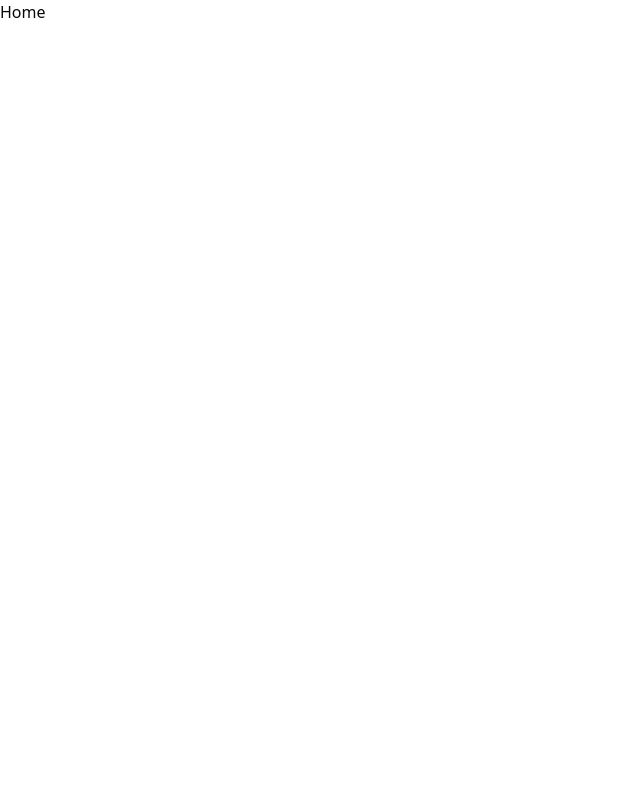
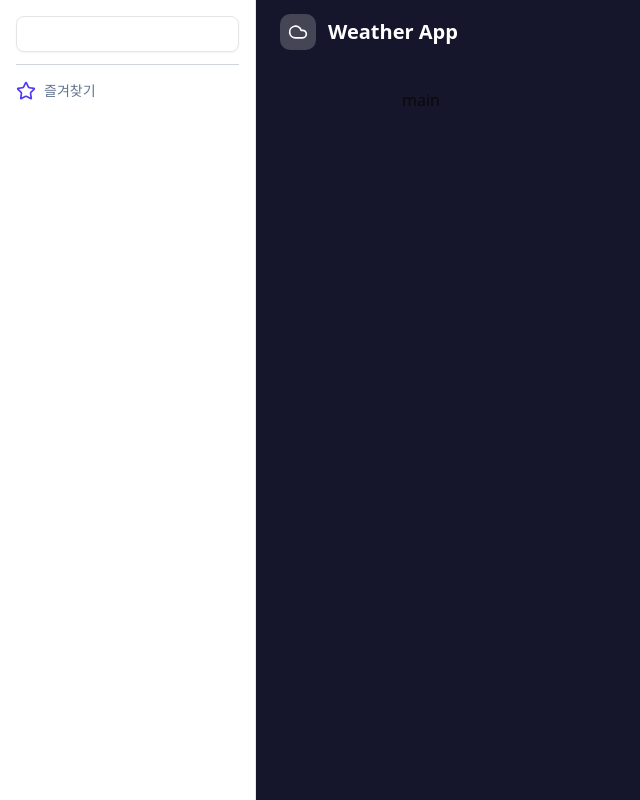
Before and after one commit to smyn95/realteeth-fe, a React (Vite) app: page / in a window 1280 px wide. Shown: the whole page, without its empty margins (0-640 px from the left). Built offline with nearby package versions, Linux system fonts and the light colour scheme.

Commit message:
레이아웃 디자인 추가
- shadcn Drawer, Input 컴포넌트 추가
- 모바일 전용 레이아웃 디자인 추가

```diff
--- /dev/null
+++ b/src/components/ui/drawer.tsx
@@ -0,0 +1,133 @@
+import * as React from "react"
+import { Drawer as DrawerPrimitive } from "vaul"
+
+import { cn } from "@/lib/utils"
+
+function Drawer({
+  ...props
+}: React.ComponentProps<typeof DrawerPrimitive.Root>) {
+  return <DrawerPrimitive.Root data-slot="drawer" {...props} />
+}
+
+function DrawerTrigger({
+  ...props
+}: React.ComponentProps<typeof DrawerPrimitive.Trigger>) {
+  return <DrawerPrimitive.Trigger data-slot="drawer-trigger" {...props} />
+}
+
+function DrawerPortal({
+  ...props
+}: React.ComponentProps<typeof DrawerPrimitive.Portal>) {
+  return <DrawerPrimitive.Portal data-slot="drawer-portal" {...props} />
+}
+
+function DrawerClose({
+  ...props
+}: React.ComponentProps<typeof DrawerPrimitive.Close>) {
+  return <DrawerPrimitive.Close data-slot="drawer-close" {...props} />
+}
+
+function DrawerOverlay({
+  className,
+  ...props
+}: React.ComponentProps<typeof DrawerPrimitive.Overlay>) {
+  return (
+    <DrawerPrimitive.Overlay
+      data-slot="drawer-overlay"
+      className={cn(
+        "data-[state=open]:animate-in data-[state=closed]:animate-out data-[state=closed]:fade-out-0 data-[state=open]:fade-in-0 fixed inset-0 z-50 bg-black/50",
+        className
+      )}
+      {...props}
+    />
+  )
+}
+
+function DrawerContent({
+  className,
+  children,
+  ...props
+}: React.ComponentProps<typeof DrawerPrimitive.Content>) {
+  return (
+    <DrawerPortal data-slot="drawer-portal">
+      <DrawerOverlay />
+      <DrawerPrimitive.Content
+        data-slot="drawer-content"
+        className={cn(
+          "group/drawer-content bg-background fixed z-50 flex h-auto flex-col",
+          "data-[vaul-drawer-direction=top]:inset-x-0 data-[vaul-drawer-direction=top]:top-0 data-[vaul-drawer-direction=top]:mb-24 data-[vaul-drawer-direction=top]:max-h-[80vh] data-[vaul-drawer-direction=top]:rounded-b-lg data-[vaul-drawer-direction=top]:border-b",
+          "data-[vaul-drawer-direction=bottom]:inset-x-0 data-[vaul-drawer-direction=bottom]:bottom-0 data-[vaul-drawer-direction=bottom]:mt-24 data-[vaul-drawer-direction=bottom]:max-h-[80vh] data-[vaul-drawer-direction=bottom]:rounded-t-lg data-[vaul-drawer-direction=bottom]:border-t",
+          "data-[vaul-drawer-direction=right]:inset-y-0 data-[vaul-drawer-direction=right]:right-0 data-[vaul-drawer-direction=right]:w-3/4 data-[vaul-drawer-direction=right]:border-l data-[vaul-drawer-direction=right]:sm:max-w-sm",
+          "data-[vaul-drawer-direction=left]:inset-y-0 data-[vaul-drawer-direction=left]:left-0 data-[vaul-drawer-direction=left]:w-3/4 data-[vaul-drawer-direction=left]:border-r data-[vaul-drawer-direction=left]:sm:max-w-sm",
+          className
+        )}
+        {...props}
+      >
+        <div className="bg-muted mx-auto mt-4 hidden h-2 w-[100px] shrink-0 rounded-full group-data-[vaul-drawer-direction=bottom]/drawer-content:block" />
+        {children}
+      </DrawerPrimitive.Content>
+    </DrawerPortal>
+  )
+}
+
+function DrawerHeader({ className, ...props }: React.ComponentProps<"div">) {
+  return (
+    <div
+      data-slot="drawer-header"
+      className={cn(
+        "flex flex-col gap-0.5 p-4 group-data-[vaul-drawer-direction=bottom]/drawer-content:text-center group-data-[vaul-drawer-direction=top]/drawer-content:text-center md:gap-1.5 md:text-left",
+        className
+      )}
+      {...props}
+    />
+  )
+}
+
+function DrawerFooter({ className, ...props }: React.ComponentProps<"div">) {
+  return (
+    <div
+      data-slot="drawer-footer"
+      className={cn("mt-auto flex flex-col gap-2 p-4", className)}
+      {...props}
+    />
+  )
+}
+
+function DrawerTitle({
+  className,
+  ...props
+}: React.ComponentProps<typeof DrawerPrimitive.Title>) {
+  return (
+    <DrawerPrimitive.Title
+      data-slot="drawer-title"
+      className={cn("text-foreground font-semibold", className)}
+      {...props}
+    />
+  )
+}
+
+function DrawerDescription({
+  className,
+  ...props
+}: React.ComponentProps<typeof DrawerPrimitive.Description>) {
+  return (
+    <DrawerPrimitive.Description
+      data-slot="drawer-description"
+      className={cn("text-muted-foreground text-sm", className)}
+      {...props}
+    />
+  )
+}
+
+export {
+  Drawer,
+  DrawerPortal,
+  DrawerOverlay,
+  DrawerTrigger,
+  DrawerClose,
+  DrawerContent,
+  DrawerHeader,
+  DrawerFooter,
+  DrawerTitle,
+  DrawerDescription,
+}
--- /dev/null
+++ b/src/components/ui/input.tsx
@@ -0,0 +1,21 @@
+import * as React from "react"
+
+import { cn } from "@/lib/utils"
+
+function Input({ className, type, ...props }: React.ComponentProps<"input">) {
+  return (
+    <input
+      type={type}
+      data-slot="input"
+      className={cn(
+        "file:text-foreground placeholder:text-muted-foreground selection:bg-primary selection:text-primary-foreground dark:bg-input/30 border-input h-9 w-full min-w-0 rounded-md border bg-transparent px-3 py-1 text-base shadow-xs transition-[color,box-shadow] outline-none file:inline-flex file:h-7 file:border-0 file:bg-transparent file:text-sm file:font-medium disabled:pointer-events-none disabled:cursor-not-allowed disabled:opacity-50 md:text-sm",
+        "focus-visible:border-ring focus-visible:ring-ring/50 focus-visible:ring-[3px]",
+        "aria-invalid:ring-destructive/20 dark:aria-invalid:ring-destructive/40 aria-invalid:border-destructive",
+        className
+      )}
+      {...props}
+    />
+  )
+}
+
+export { Input }
--- a/src/pages/Home.tsx
+++ b/src/pages/Home.tsx
@@ -1,7 +1,25 @@
+import { useMobileMenu } from '@/shared/hooks';
+import { Header, MainLayout, MobileMenuButton, MobileSidebar, Sidebar } from '@/shared/ui/layout';
+
 export default function Home() {
-    return (
-        <>
-            <div>Home</div>
-        </>
-    )
+  const { isOpen, toggleMobileSidebar } = useMobileMenu();
+
+  return (
+    <>
+      <MainLayout
+        header={
+          <Header>
+            <MobileMenuButton onToggle={toggleMobileSidebar} />
+          </Header>
+        }
+        sidebar={<Sidebar />}
+      >
+        <main className="mx-auto md:max-w-3/4">main</main>
+      </MainLayout>
+
+      <MobileSidebar isOpen={isOpen} onOpenChange={toggleMobileSidebar}>
+        <Sidebar />
+      </MobileSidebar>
+    </>
+  );
 }
--- /dev/null
+++ b/src/shared/hooks/index.ts
@@ -0,0 +1 @@
+export { useMobileMenu } from './use-mobile-menu';
--- /dev/null
+++ b/src/shared/hooks/use-mobile-menu.ts
@@ -0,0 +1,12 @@
+import { useState } from 'react';
+
+export function useMobileMenu() {
+  const [isOpen, setIsOpen] = useState(false);
+
+  const toggleMobileSidebar = () => setIsOpen((prev) => !prev);
+
+  return {
+    isOpen,
+    toggleMobileSidebar,
+  };
+}
--- /dev/null
+++ b/src/shared/ui/layout/header.tsx
@@ -0,0 +1,20 @@
+import { Cloud } from 'lucide-react';
+import type { ReactNode } from 'react';
+
+type Props = {
+  children?: ReactNode;
+};
+
+export function Header({ children }: Props) {
+  return (
+    <header className="sticky top-0 z-10 flex h-14 shrink-0 items-center justify-between bg-transparent px-4 md:h-16 md:px-6">
+      <div className="flex items-center gap-2 md:gap-3">
+        <div className="flex size-8 items-center justify-center rounded-lg bg-white/20 md:size-9" aria-hidden="true">
+          <Cloud className="size-4 text-white md:size-5" />
+        </div>
+        <h1 className="text-lg font-bold text-white md:text-xl">Weather App</h1>
+      </div>
+      {children}
+    </header>
+  );
+}
--- /dev/null
+++ b/src/shared/ui/layout/index.ts
@@ -0,0 +1,5 @@
+export { Header } from './header';
+export { MainLayout } from './main-layout';
+export { MobileMenuButton } from './mobile-menu-button';
+export { MobileSidebar } from './mobile-sidebar';
+export { Sidebar } from './sidebar';
--- /dev/null
+++ b/src/shared/ui/layout/main-layout.tsx
@@ -0,0 +1,28 @@
+import type { ReactNode } from 'react';
+
+type Props = {
+  header: ReactNode;
+  sidebar?: ReactNode;
+  children: ReactNode;
+};
+
+export function MainLayout(props: Props) {
+  const { header, sidebar, children } = props;
+
+  return (
+    <div className="flex h-screen overflow-hidden">
+      {sidebar && (
+        <aside aria-label="사이드바" className="hidden w-64 shrink-0 overflow-y-auto border-r border-slate-200 bg-white p-4 lg:block">
+          {sidebar}
+        </aside>
+      )}
+
+      <div className="flex flex-1 flex-col overflow-hidden bg-[#15162b]">
+        {header}
+        <div id="main-content" className="flex-1 overflow-y-auto p-4 outline-none md:p-6" tabIndex={-1}>
+          {children}
+        </div>
+      </div>
+    </div>
+  );
+}
--- /dev/null
+++ b/src/shared/ui/layout/mobile-menu-button.tsx
@@ -0,0 +1,18 @@
+import { List } from 'lucide-react';
+
+type Props = {
+  onToggle: () => void;
+};
+
+export function MobileMenuButton({ onToggle }: Props) {
+  return (
+    <button
+      type="button"
+      aria-label="메뉴 열기"
+      className="flex size-8 items-center justify-center rounded-lg bg-white/20 transition-colors hover:bg-white/30 lg:hidden"
+      onClick={onToggle}
+    >
+      <List className="size-5 text-white" />
+    </button>
+  );
+}
--- /dev/null
+++ b/src/shared/ui/layout/mobile-sidebar.tsx
@@ -0,0 +1,23 @@
+import { Drawer, DrawerContent, DrawerHeader, DrawerTitle } from '@/components/ui/drawer';
+import type { ReactNode } from 'react';
+
+type Props = {
+  isOpen: boolean;
+  onOpenChange: (open: boolean) => void;
+  children: ReactNode;
+};
+
+export function MobileSidebar(props: Props) {
+  const { isOpen, onOpenChange, children } = props;
+
+  return (
+    <Drawer open={isOpen} onOpenChange={onOpenChange} direction="left">
+      <DrawerContent className="h-full max-h-full rounded-none">
+        <DrawerHeader className="sr-only">
+          <DrawerTitle>메뉴</DrawerTitle>
+        </DrawerHeader>
+        <div className="flex-1 overflow-y-auto p-4">{children}</div>
+      </DrawerContent>
+    </Drawer>
+  );
+}
--- /dev/null
+++ b/src/shared/ui/layout/sidebar.tsx
@@ -0,0 +1,16 @@
+import { Input } from '@/components/ui/input';
+import { Star } from 'lucide-react';
+
+export function Sidebar() {
+  return (
+    <section aria-labelledby="favorites-title">
+      <div className="border-b border-b-gray-300 pb-3">
+        <Input />
+      </div>
+      <div role="status" className="mt-4 flex items-center gap-2 text-indigo-600">
+        <Star className="size-5" aria-hidden="true" />
+        <p className="text-sm text-slate-500">즐겨찾기</p>
+      </div>
+    </section>
+  );
+}
```
Also changed, not shown: package.json (+6 -5 lines), 1 other file (tests, documents, lock files or other folders).
